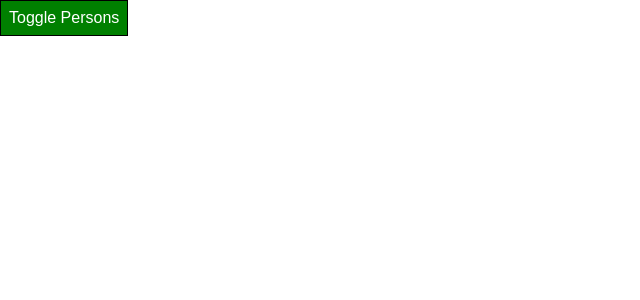
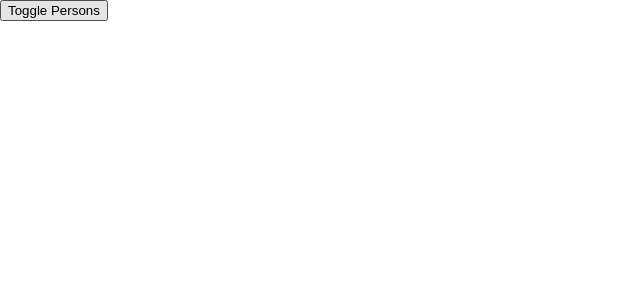
Before and after one commit to angulawk/React, a React app: page / in a window 1280 px wide. Shown: the top 300 px of the page, without its empty margins (0-640 px from the left). Built offline with nearby package versions, Linux system fonts and the light colour scheme.

Commit message:
Add css modules styles

```diff
--- a/src/App.css
+++ b/src/App.css
@@ -1,3 +1,26 @@
 .App {
   text-align: center;
 }
+
+.App button {
+  border: 1px solid blue;
+  background-color: green;
+  font: inherit;
+  padding: 16px;
+  color: white;
+  cursor: pointer;
+}
+
+.App button:hover {
+  background-color: lightgreen;
+  color: black;
+}
+
+.App button.Red {
+  background-color: red;
+}
+
+.App button.Red:hover {
+  background-color: salmon;
+  color: black;
+}
--- a/src/App.js
+++ b/src/App.js
@@ -37,35 +37,38 @@ class App extends Component {
 
   togglePersonsVisibility = () => {
     const isPersonVisible = this.state.showPersons;
-    this.setState({showPersons: !isPersonVisible})
+    this.setState({
+      showPersons: !isPersonVisible
+    })
   }
 
   render() {
-    const switchNameStyle = {
-      backgroundColor: "green",
-      color: "white",
-      font: "inherit",
-      border: "1px solid black",
-      padding: "8px"
-    };
-
     let persons = null;
+    let btnClass = "";
 
     if(this.state.showPersons) {
       persons = (
       <div>
         {this.state.persons.map((person, index) => {
-          return <Person name={person.name} age={person.age} click={() => this.deletePerson(index)} key={person.id} onChange={(event) => this.handleChangeName(event, person.id)}/>
+          return (
+            <Person
+              name={person.name}
+              age={person.age}
+              click={() => this.deletePerson(index)}
+              key={person.id}
+              onChange={event => this.handleChangeName(event, person.id)}
+            />
+          )
         })}
       </div>)
 
-      switchNameStyle.backgroundColor = "red";
+      btnClass = classes.Red
     }
 
     return (
       <div className={classes.App}>
         <button
-          style={switchNameStyle}
+          className={btnClass}
           onClick={this.togglePersonsVisibility}>
           Toggle Persons
         </button>
--- a/src/Person/Person.css
+++ b/src/Person/Person.css
@@ -4,3 +4,9 @@
   border: 1px solid gray;
   margin: 10px auto;
 }
+
+@media(min-width: 500px) {
+  .Person {
+    width: 450px;
+  }
+}
```
